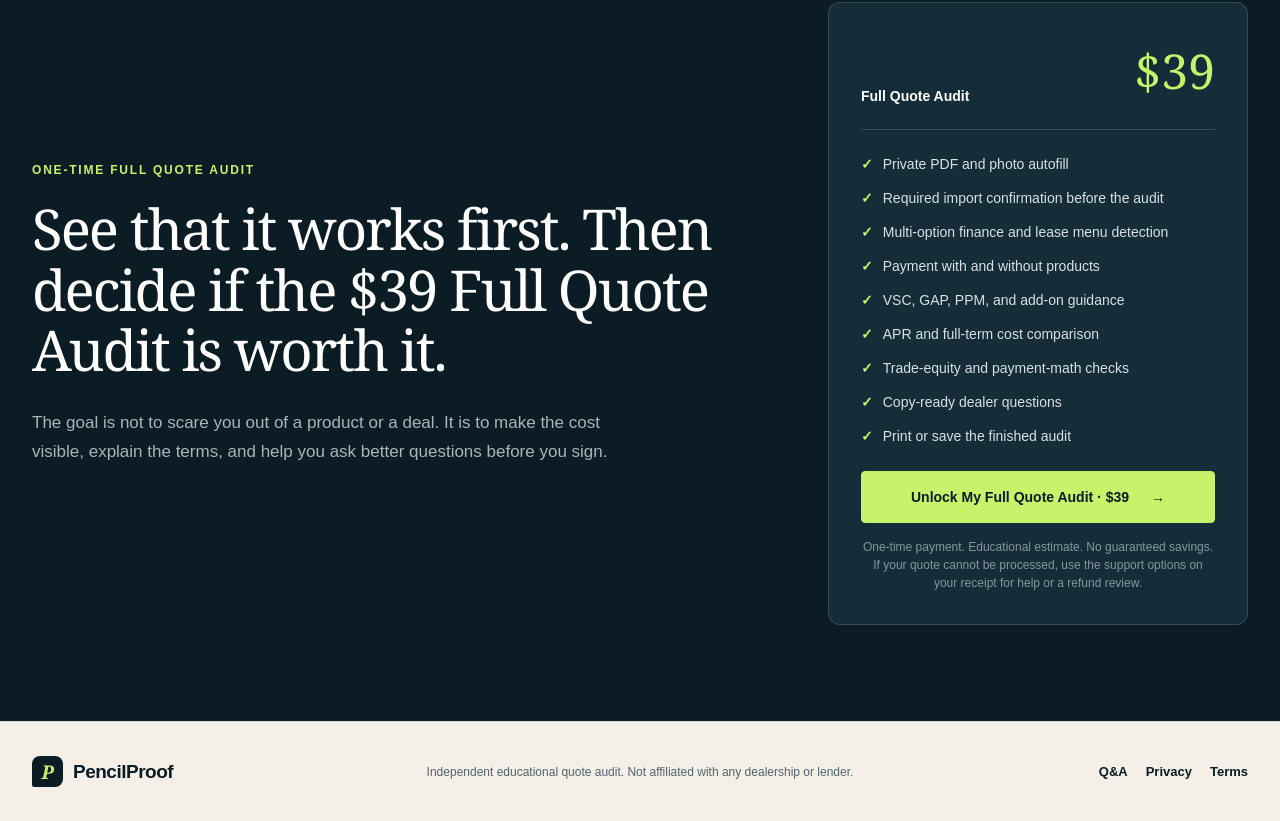
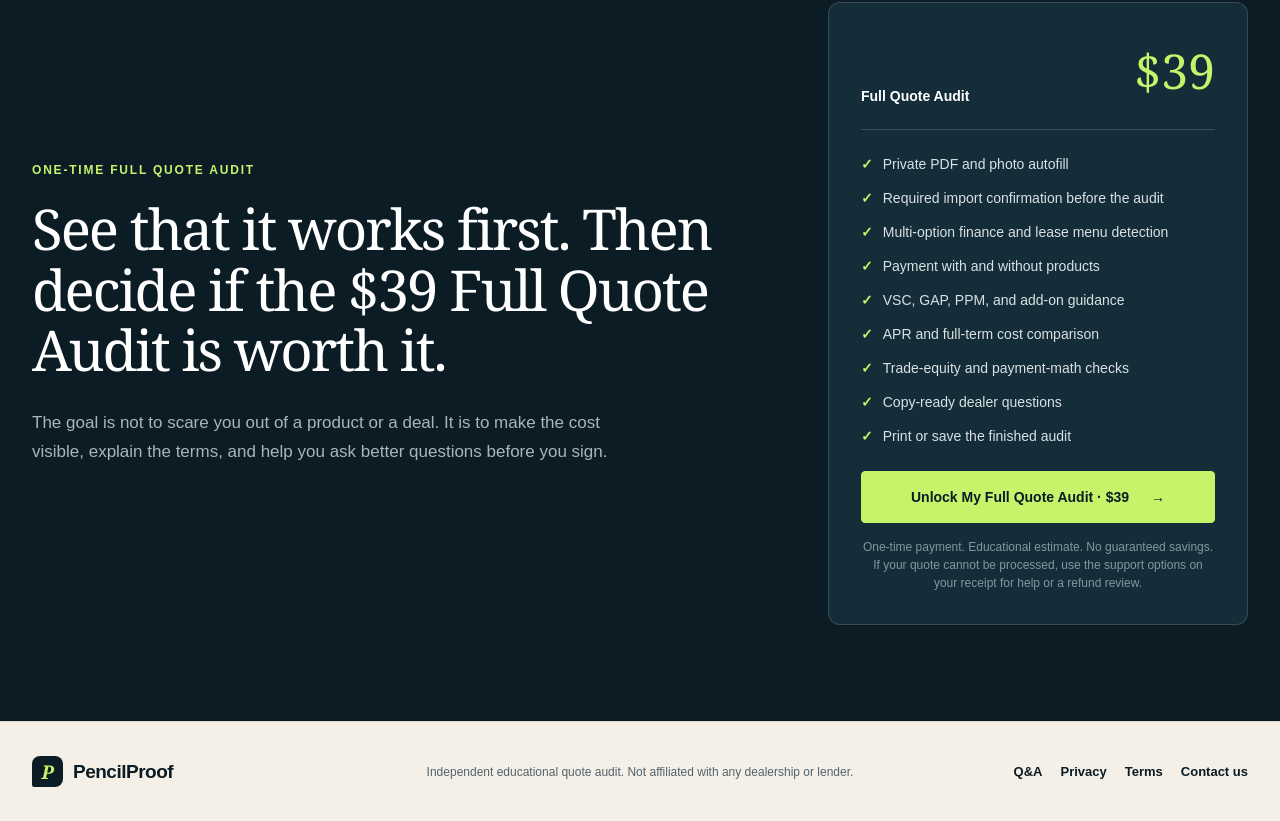
Before and after one commit to jpk0705/pencilproof, a Next.js app: page / in a window 1280 px wide. Shown: the part 5714-6535 px from the top of the page. Built offline with nearby package versions, Linux system fonts and the light colour scheme.

Commit message:
Add PencilProof contact support link

```diff
--- a/app/page.tsx
+++ b/app/page.tsx
@@ -268,7 +268,7 @@ export default function Home() {
         <div className="shell footer-grid">
           <Link className="brand brand-footer" href="/"><span className="brand-mark">P</span><span>PencilProof</span></Link>
           <p>Independent educational quote audit. Not affiliated with any dealership or lender.</p>
-          <div><Link href="/questions">Q&amp;A</Link><Link href="/privacy">Privacy</Link><Link href="/terms">Terms</Link></div>
+          <div><Link href="/questions">Q&amp;A</Link><Link href="/privacy">Privacy</Link><Link href="/terms">Terms</Link><a href="mailto:support@pencilproof.com">Contact us</a></div>
         </div>
       </footer>
     </main>
```
